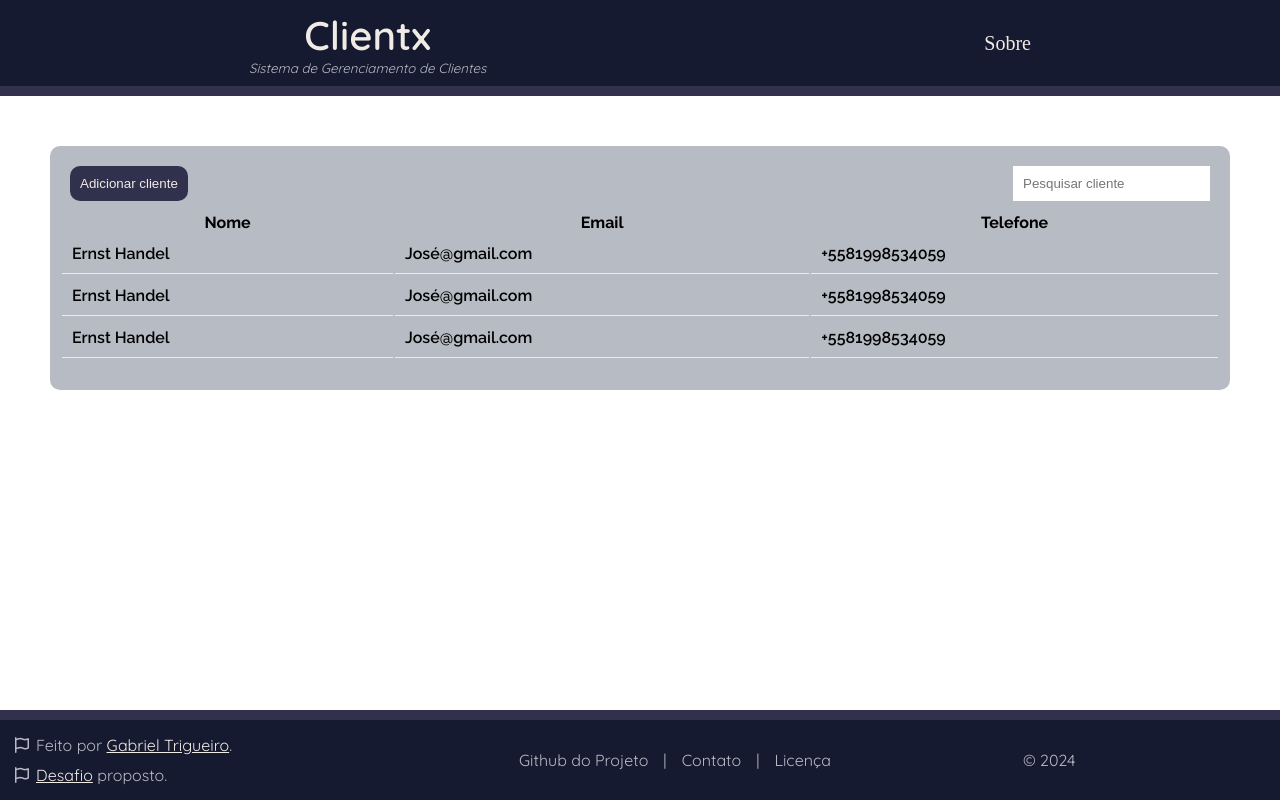
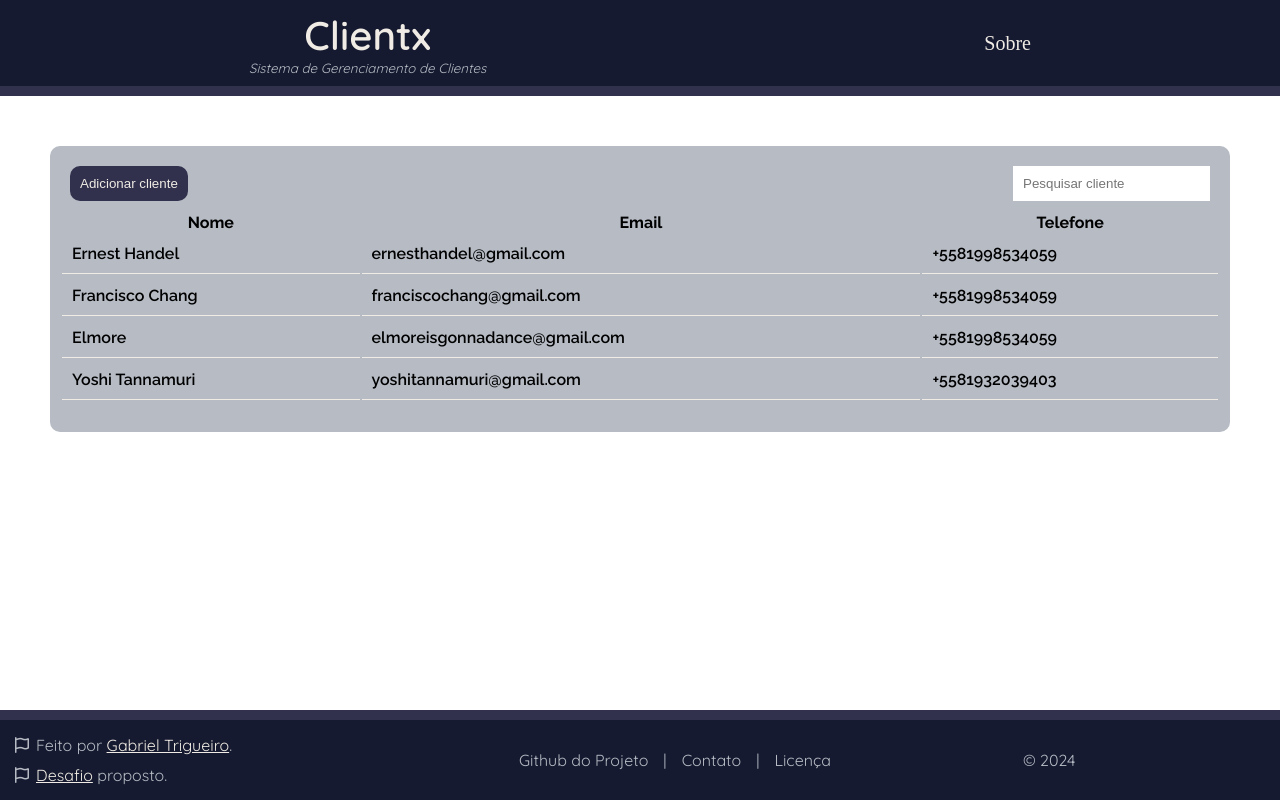
Before and after one commit to melogtm/Clientx, a React (Create React App) app in the folder client/: page / in a window 1280 px wide. Built offline with nearby package versions, Linux system fonts and the light colour scheme.

Commit message:
add search user

```diff
--- a/client/package.json
+++ b/client/package.json
@@ -2,6 +2,7 @@
   "name": "client",
   "version": "0.1.0",
   "private": true,
+  "type": "module",
   "dependencies": {
     "@testing-library/jest-dom": "^5.17.0",
     "@testing-library/react": "^13.4.0",
--- a/client/src/components/Clients/Clients.jsx
+++ b/client/src/components/Clients/Clients.jsx
@@ -1,24 +1,43 @@
 import "./clients.css";
 import Client from "../Client/Client";
+import { useState } from "react";
+import users from "../../db/users"; // While there is no database
+
 
 export default function Clients() {
+
+  const [listUsers, setListUsers] = useState(users);
+
+  function handleSearch(e) {
+    let searchValue = e.target.value;
+    let filteredBySearch = [];
+
+    filteredBySearch = users.filter((user) => `${user.name}${user.email}${user.phone}`.includes(searchValue));
+
+    setListUsers(filteredBySearch);
+  };
+
   return (
     <div className="clients">
         <section className="clientsButtons">
             <button className="addClientBtn">Adicionar cliente</button>
             <section className="clientsSearch">
-                <input type="text" placeholder="Pesquisar cliente" />
+                <input onChange={handleSearch} type="text" placeholder="Pesquisar cliente" />
             </section>
         </section>
         <table className="clientsTable">
+        <thead>
         <tr className="tableHead">
             <th className="tableHeadItem">Nome</th>
             <th className="tableHeadItem">Email</th>
             <th className="tableHeadItem">Telefone</th>
         </tr>
-        <Client name="Ernst Handel" email="José@gmail.com" phone="+5581998534059" />
-        <Client name="Ernst Handel" email="José@gmail.com" phone="+5581998534059" />
-        <Client name="Ernst Handel" email="José@gmail.com" phone="+5581998534059" />
+        </thead>
+        <tbody>
+        { listUsers.map((user) => {
+          return <Client key={user.id} name={user.name} email={user.email} phone={user.phone} />
+        }) }
+        </tbody>
         </table>
     </div>
   )
--- a/client/src/components/Clients/clients.css
+++ b/client/src/components/Clients/clients.css
@@ -38,7 +38,6 @@
 
 .client:hover {
     background-color: var(--lightest-main);
-    cursor: pointer;
 }
 
 .clientItem {
--- /dev/null
+++ b/client/src/db/users.js
@@ -0,0 +1,30 @@
+// Temporary database for implementing some features
+
+const users = [
+    {
+        "id": 1,
+        "name": "Ernest Handel",
+        "email": "ernesthandel@gmail.com",
+        "phone": "+5581998534059"
+    },
+    {
+        "id": 2,
+        "name": "Francisco Chang",
+        "email": "franciscochang@gmail.com",
+        "phone": "+5581998534059"
+    },
+    {
+        "id": 3,
+        "name": "Elmore",
+        "email": "elmoreisgonnadance@gmail.com",
+        "phone": "+5581998534059"
+    },
+    {
+        "id": 4,
+        "name": "Yoshi Tannamuri",
+        "email": "yoshitannamuri@gmail.com",
+        "phone": "+5581932039403"
+    }
+];
+
+export default users;
--- a/client/src/index.js
+++ b/client/src/index.js
@@ -1,6 +1,6 @@
 import React from 'react';
 import ReactDOM from 'react-dom/client';
-import App from './App';
+import App from './App.jsx';
 
 const root = ReactDOM.createRoot(document.getElementById('root'));
 root.render(
```
